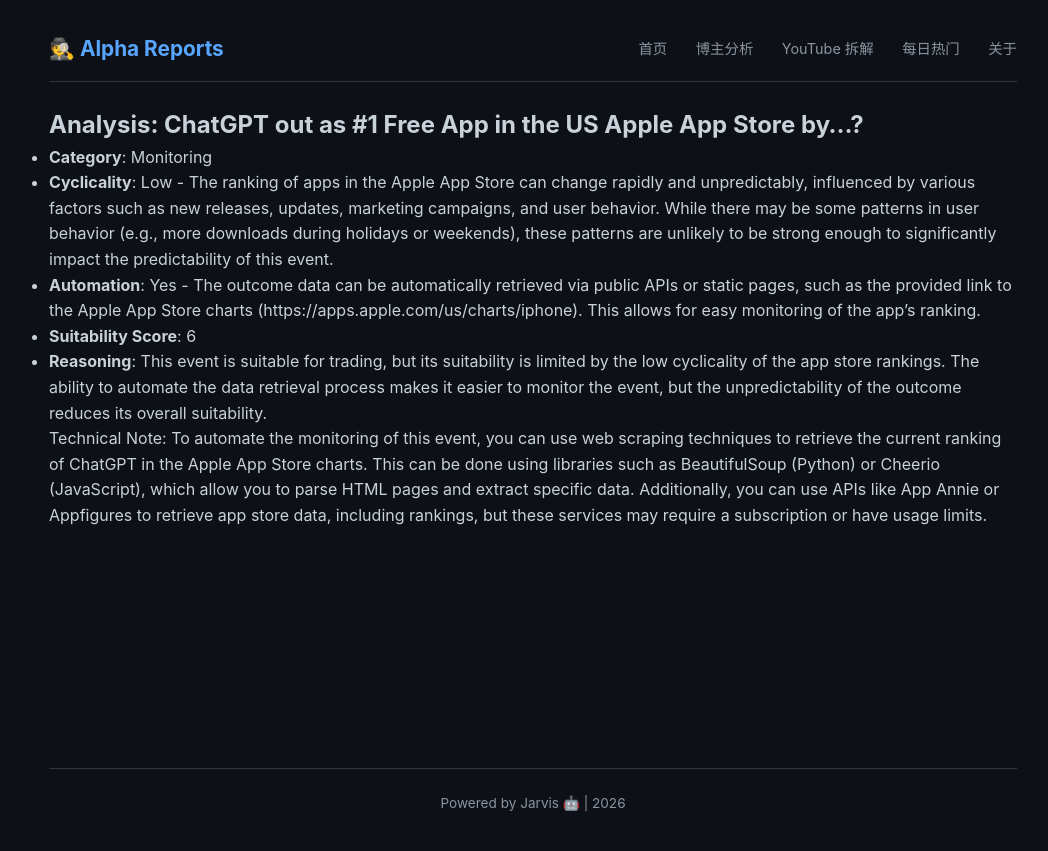
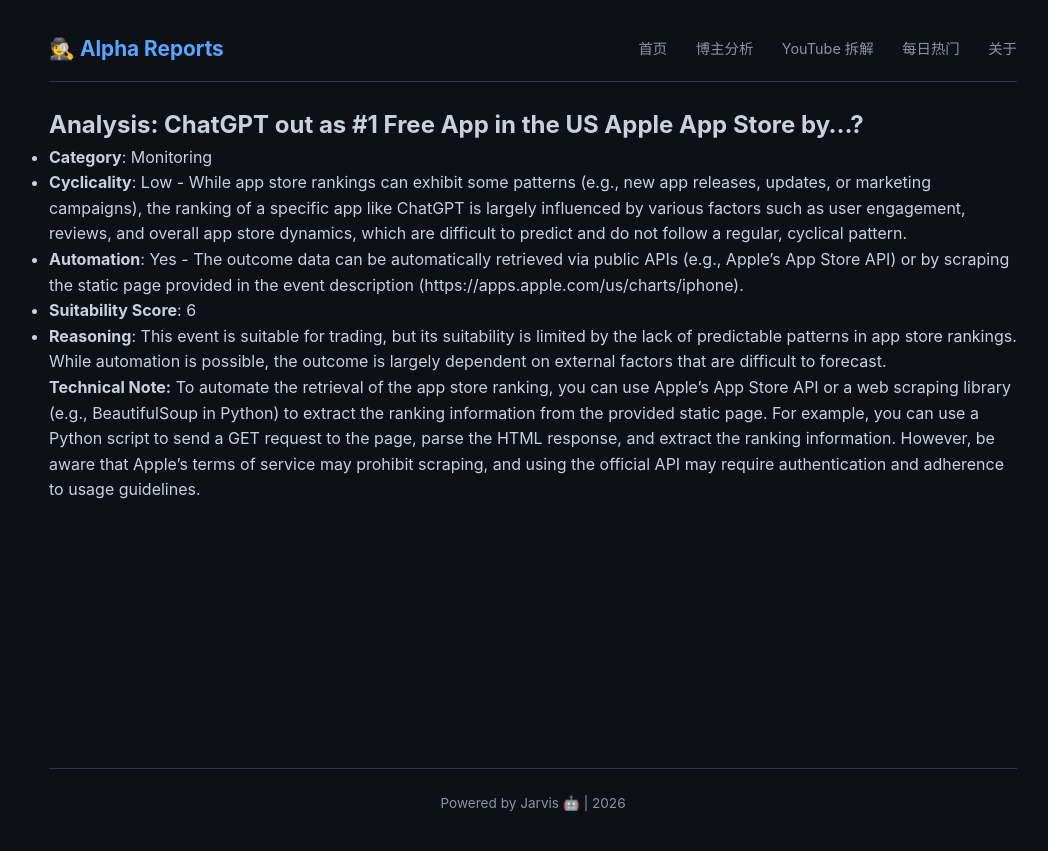
Before and after one commit to amencris073-png/crypto-alpha-reports, a Jekyll site: the page built from polymarket_analysis/monitoring/2026-02-04_chatgpt_out_as_1_free_app_in_the_us_apple_app_stor.md, in a window 1280 px wide. Shown: the top 851 px of the page, without its empty margins (107-1155 px from the left). Built offline with Jekyll 4.4.1, drawn with Linux system fonts in a browser that asks for light colours; our own code applies the rules of GitHub Pages for plain Markdown files.

Commit message:
Automated analysis for ChatGPT out as #1 Free App in the US Apple App Store by...?

```diff
--- a/polymarket_analysis/monitoring/2026-02-04_chatgpt_out_as_1_free_app_in_the_us_apple_app_stor.md
+++ b/polymarket_analysis/monitoring/2026-02-04_chatgpt_out_as_1_free_app_in_the_us_apple_app_stor.md
@@ -1,9 +1,9 @@
 ## Analysis: ChatGPT out as #1 Free App in the US Apple App Store by...?
 
 - **Category**: Monitoring
-- **Cyclicality**: Low - The ranking of apps in the Apple App Store can change rapidly and unpredictably, influenced by various factors such as new releases, updates, marketing campaigns, and user behavior. While there may be some patterns in user behavior (e.g., more downloads during holidays or weekends), these patterns are unlikely to be strong enough to significantly impact the predictability of this event.
-- **Automation**: Yes - The outcome data can be automatically retrieved via public APIs or static pages, such as the provided link to the Apple App Store charts (https://apps.apple.com/us/charts/iphone). This allows for easy monitoring of the app's ranking.
+- **Cyclicality**: Low - While app store rankings can exhibit some patterns (e.g., new app releases, updates, or marketing campaigns), the ranking of a specific app like ChatGPT is largely influenced by various factors such as user engagement, reviews, and overall app store dynamics, which are difficult to predict and do not follow a regular, cyclical pattern.
+- **Automation**: Yes - The outcome data can be automatically retrieved via public APIs (e.g., Apple's App Store API) or by scraping the static page provided in the event description (https://apps.apple.com/us/charts/iphone).
 - **Suitability Score**: 6
-- **Reasoning**: This event is suitable for trading, but its suitability is limited by the low cyclicality of the app store rankings. The ability to automate the data retrieval process makes it easier to monitor the event, but the unpredictability of the outcome reduces its overall suitability.
+- **Reasoning**: This event is suitable for trading, but its suitability is limited by the lack of predictable patterns in app store rankings. While automation is possible, the outcome is largely dependent on external factors that are difficult to forecast.
 
-Technical Note: To automate the monitoring of this event, you can use web scraping techniques to retrieve the current ranking of ChatGPT in the Apple App Store charts. This can be done using libraries such as BeautifulSoup (Python) or Cheerio (JavaScript), which allow you to parse HTML pages and extract specific data. Additionally, you can use APIs like App Annie or Appfigures to retrieve app store data, including rankings, but these services may require a subscription or have usage limits.
+**Technical Note:** To automate the retrieval of the app store ranking, you can use Apple's App Store API or a web scraping library (e.g., BeautifulSoup in Python) to extract the ranking information from the provided static page. For example, you can use a Python script to send a GET request to the page, parse the HTML response, and extract the ranking information. However, be aware that Apple's terms of service may prohibit scraping, and using the official API may require authentication and adherence to usage guidelines.
```
